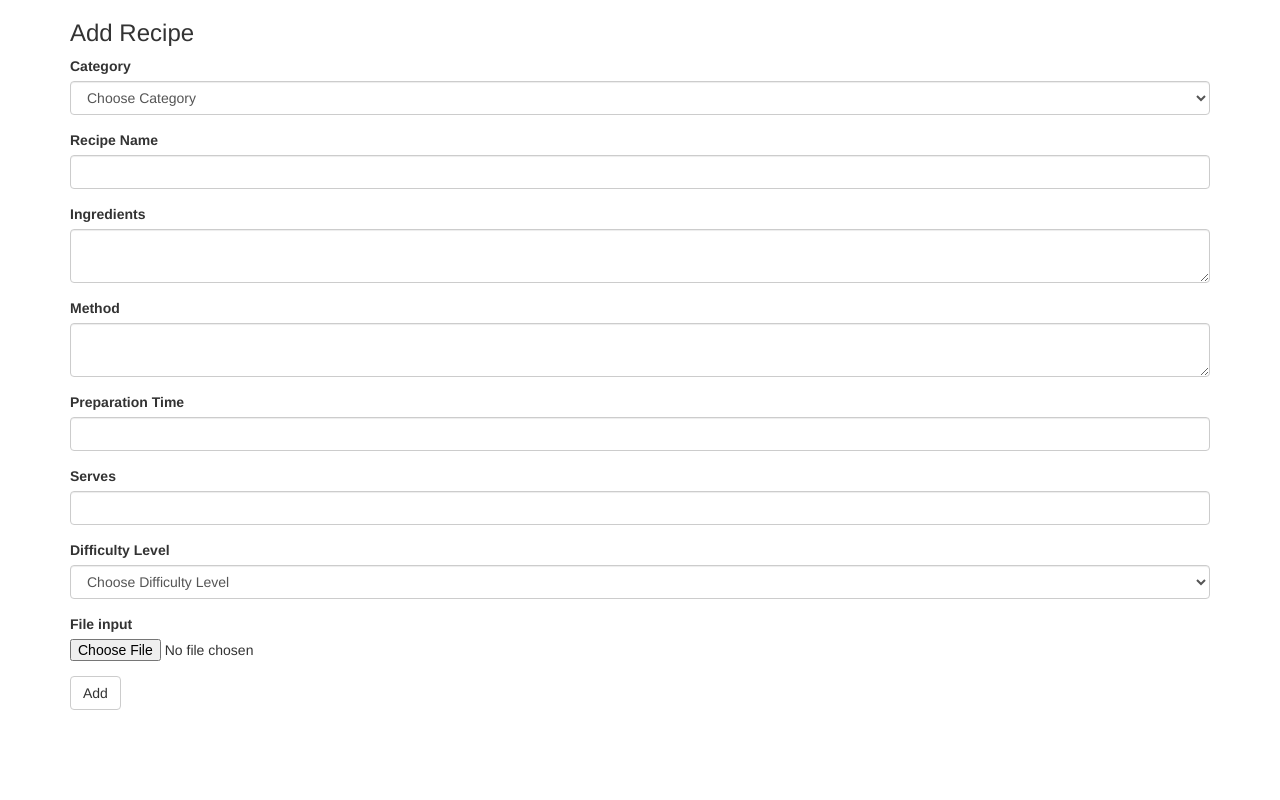
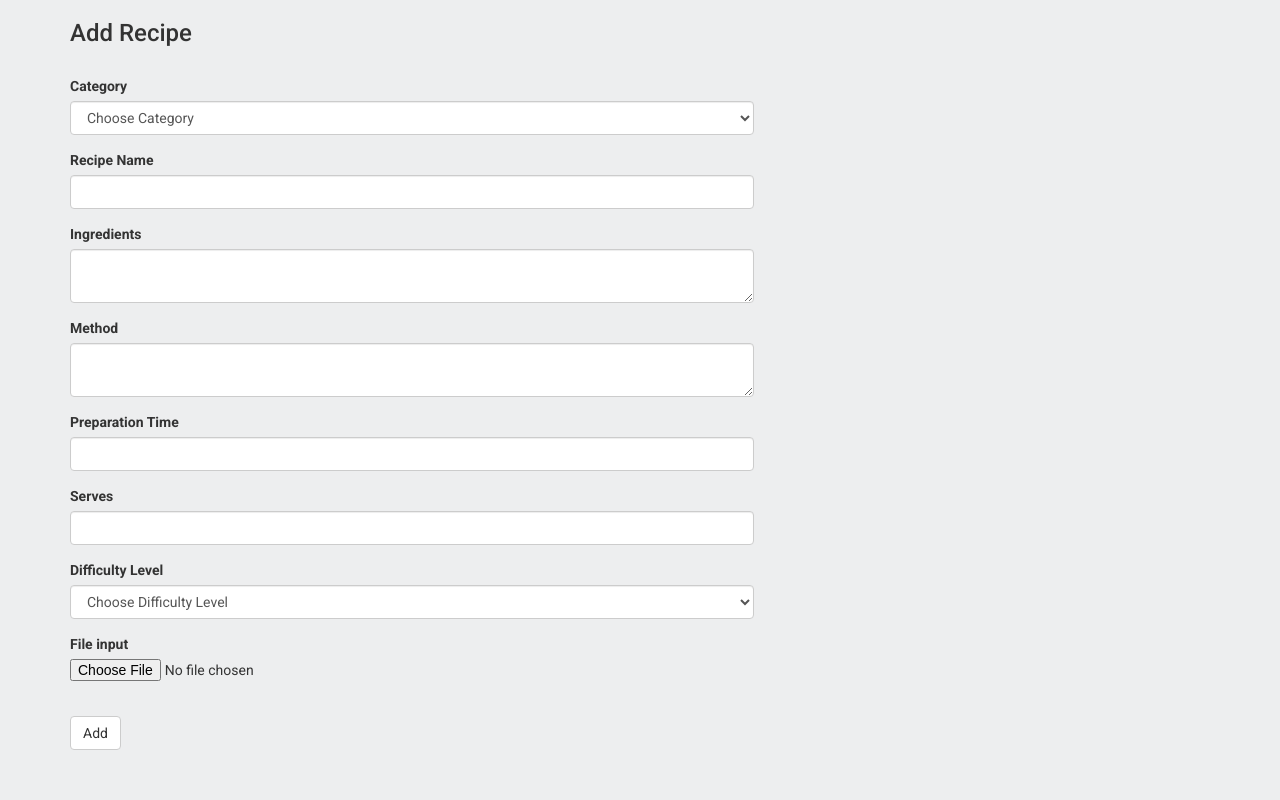
Before and after one commit to luisanegri/Data-Centric-Development, a Flask app: page /add_recipes in a window 1280 px wide. Run offline with Flask 2, Linux system fonts and the light colour scheme; data that the repository does not hold is empty; some libraries are stand-ins or nearby versions; some web fonts are replaced.

Commit message:
styling titles, button

```diff
--- a/static/css/style.css
+++ b/static/css/style.css
@@ -1,7 +1,8 @@
 @import url('https://fonts.googleapis.com/css?family=Average+Sans|Roboto:400,500,700,900');
 
 body {
-    font-family: 'Average';
+    font-family: 'Roboto' !important;
+    background-color: #edeeef !important;
 }
 
 .inline-list {
@@ -18,6 +19,8 @@ body {
     padding: 10px;
     text-align: center;
     text-transform: uppercase;
+    font-family: 'Average';
+    font-size: 15px;
 }
 
 .recipe-title-center {
@@ -30,3 +33,35 @@ body {
     padding-right: 5px;
 
 }
+
+.fg {
+    max-width: 60%;
+}
+
+.add-recipe-title {
+    padding-bottom: 20px;
+}
+
+.wrapper {
+    display: block;
+    margin-left: auto;
+    margin-right: auto;
+}
+
+.btn-add {
+    margin-bottom: 20px;
+    margin-top: 20px;
+}
+
+/*
+.add-icon {
+    font-size: 30px;
+    color: #62a5a1;
+    position: relative;
+    top: -68px;
+    left: -481px;
+}*/
+
+.my-recipes-title {
+    padding-bottom: 30px;
+}
```
Also changed, not shown: static/sass/style.scss (deleted), 1 other file.
